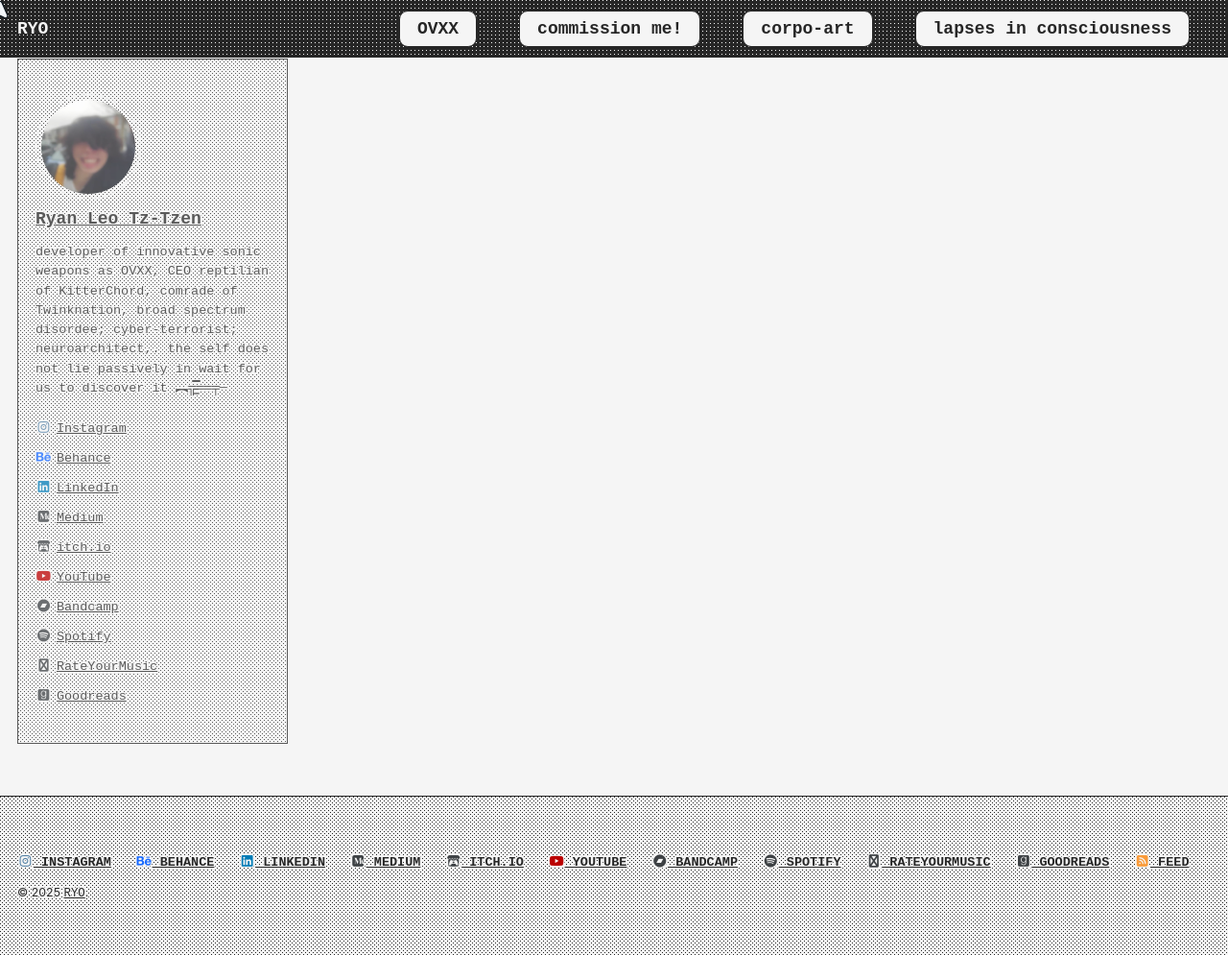
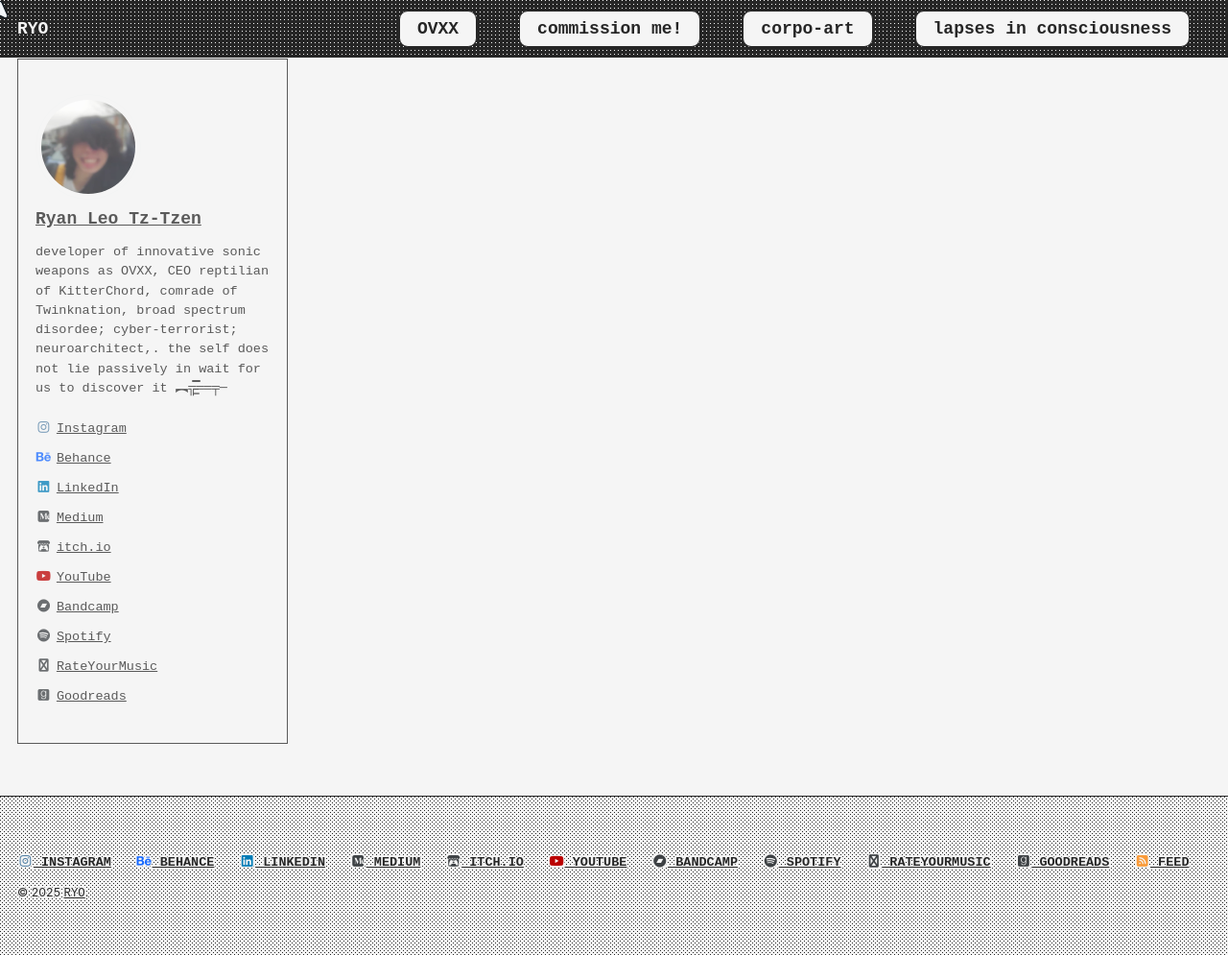
Before and after one commit to cryotato/cryotato.github.io, a Jekyll site: the page built from index.md, in a window 1280 px wide and 995 px high. Shown: the whole window at 96% size. Built offline with Jekyll 4.4.1, drawn with Linux system fonts in a browser that asks for light colours; cached includes are drawn as plain includes.

Commit message:
Update main.scss

```diff
--- a/assets/css/main.scss
+++ b/assets/css/main.scss
@@ -201,7 +201,7 @@ p code, li code, h1 code, h2 code, h3 code, h4 code, h5 code, h6 code {
    ========================================================================== */
 .sidebar {
   font-family: monospace; // <<< CHANGED font stack
-  background: var(--bg-2);
+  background: var(--bg-0);
   border: var(--border-standard); // Uses the new 1px border
   padding: 1em;
   color: var(--dark) !important;
```
